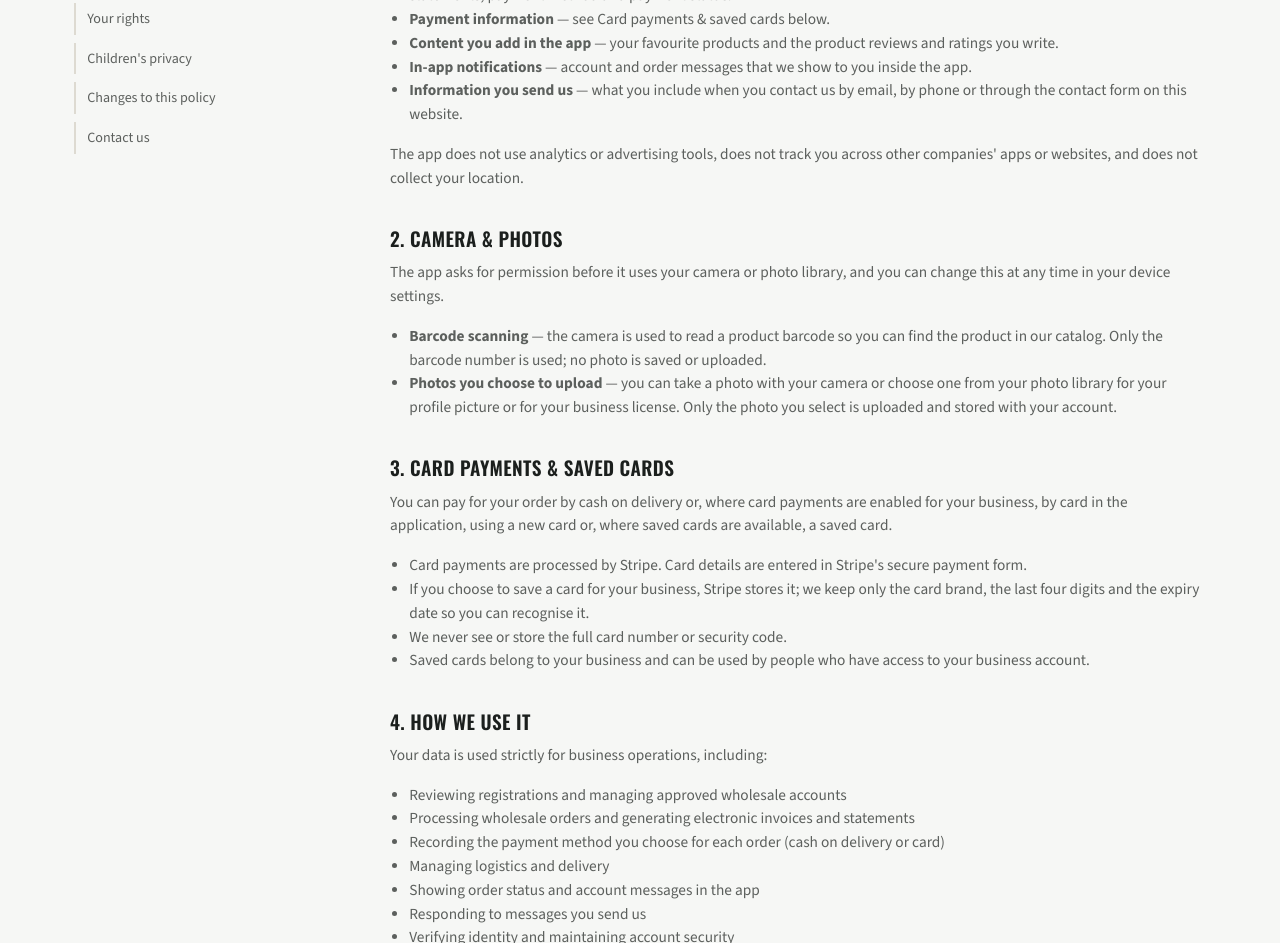
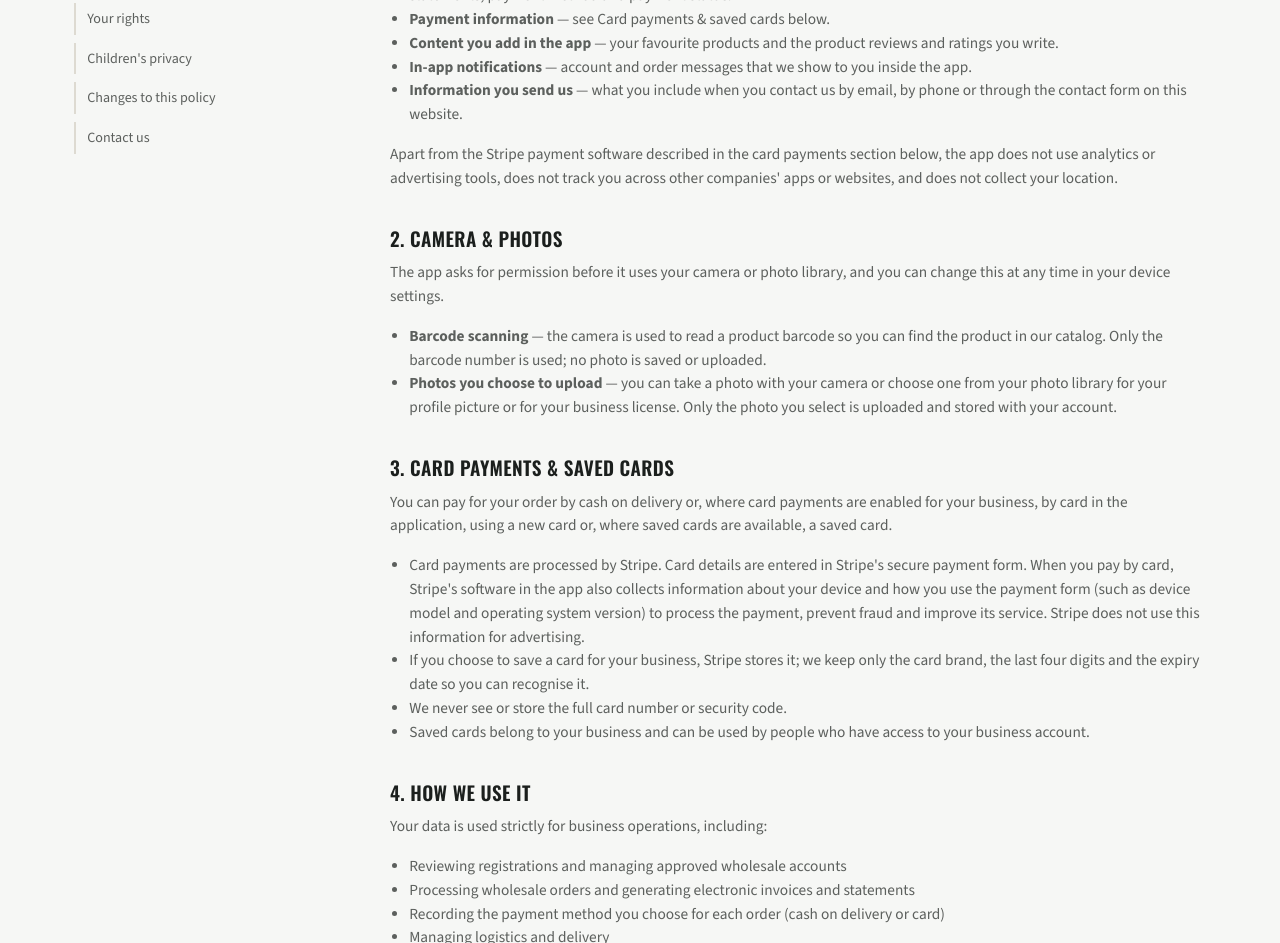
Before and after one commit to Jsayej/support-site, a plain HTML site: page privacy.html in a window 1280 px wide. Shown: the part 792-1735 px from the top of the page. Drawn offline with nearby package versions, Linux system fonts and the light colour scheme.

Commit message:
Add files via upload
Add Stripe data collection note to privacy policy

```diff
--- a/privacy.html
+++ b/privacy.html
@@ -585,7 +585,7 @@ p{ margin:0 0 1em; color:var(--ink-70); }
             <li><strong>In-app notifications</strong> — account and order messages that we show to you inside the app.</li>
             <li><strong>Information you send us</strong> — what you include when you contact us by email, by phone or through the contact form on this website.</li>
           </ul>
-          <p>The app does not use analytics or advertising tools, does not track you across other companies' apps or websites, and does not collect your location.</p>
+          <p>Apart from the Stripe payment software described in the card payments section below, the app does not use analytics or advertising tools, does not track you across other companies' apps or websites, and does not collect your location.</p>
         </section>
 
         <section id="camera">
@@ -601,7 +601,7 @@ p{ margin:0 0 1em; color:var(--ink-70); }
           <h2>3. Card payments &amp; saved cards</h2>
           <p>You can pay for your order by cash on delivery or, where card payments are enabled for your business, by card in the application, using a new card or, where saved cards are available, a saved card.</p>
           <ul>
-            <li>Card payments are processed by Stripe. Card details are entered in Stripe's secure payment form.</li>
+            <li>Card payments are processed by Stripe. Card details are entered in Stripe's secure payment form. When you pay by card, Stripe's software in the app also collects information about your device and how you use the payment form (such as device model and operating system version) to process the payment, prevent fraud and improve its service. Stripe does not use this information for advertising.</li>
             <li>If you choose to save a card for your business, Stripe stores it; we keep only the card brand, the last four digits and the expiry date so you can recognise it.</li>
             <li>We never see or store the full card number or security code.</li>
             <li>Saved cards belong to your business and can be used by people who have access to your business account.</li>
```
